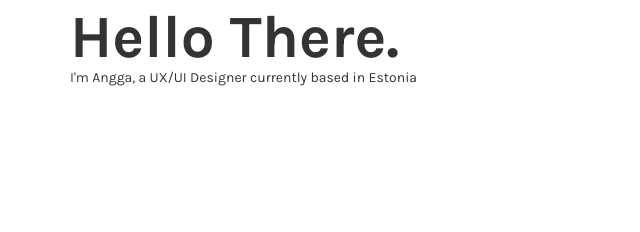
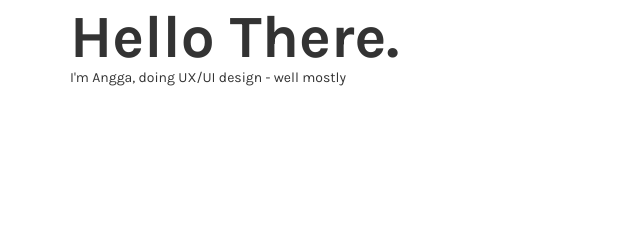
Before and after one commit to anggaputrasundowo/anggaputra.github.io, a plain HTML site: page index.html in a window 1280 px wide. Shown: the part 136-368 px from the top of the page, 0-640 px from the left. Drawn offline with nearby package versions, Linux system fonts and the light colour scheme.

Commit message:
Update index.html

```diff
--- a/index.html
+++ b/index.html
@@ -53,7 +53,7 @@
             <div class="col-lg-9 col-xs-12">
                 <div class="f-left">
                   <h1 class="hero-text">Hello There.</h1>
-                  <h5 class="mt-0">I'm Angga, a UX/UI Designer currently based in Estonia</h5>
+                  <h5 class="mt-0">I'm Angga, doing UX/UI design - well mostly</h5>
                 </div>
                 <!--
                 <div id="main-nav">
```
